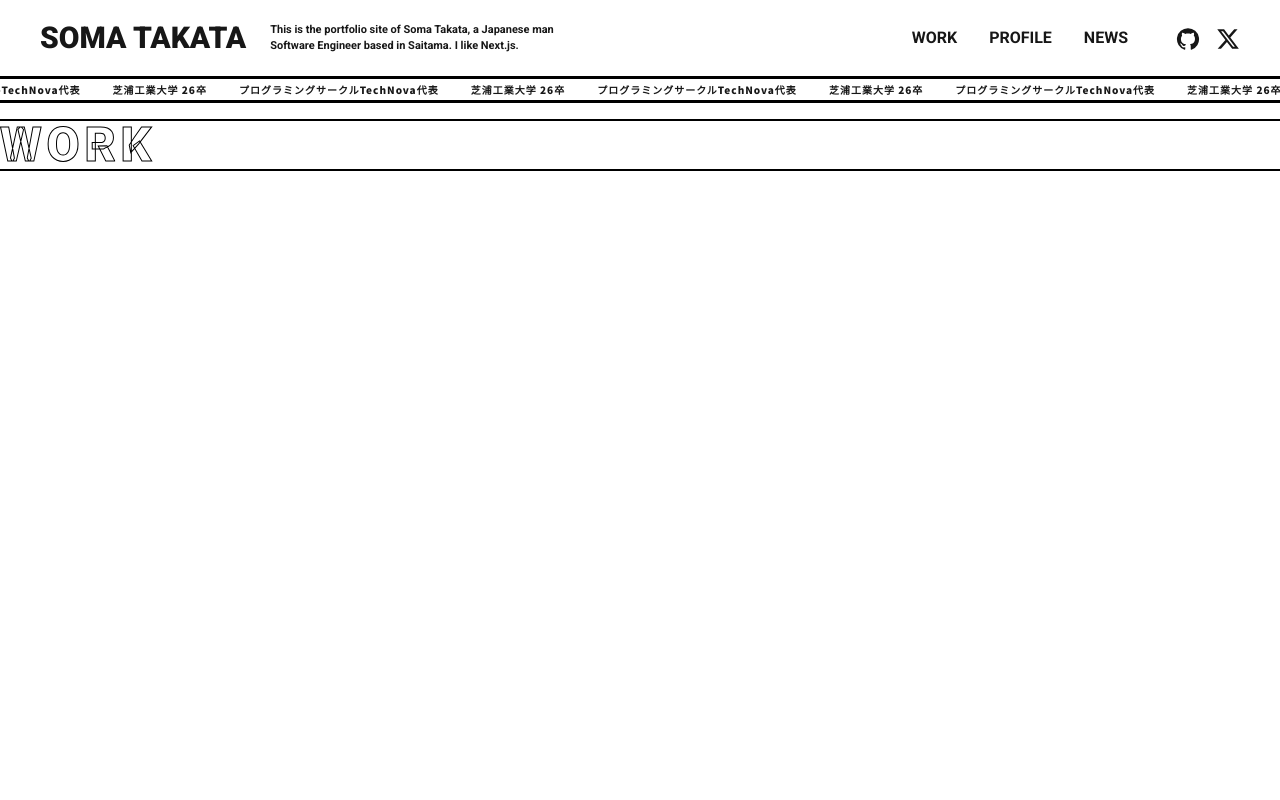
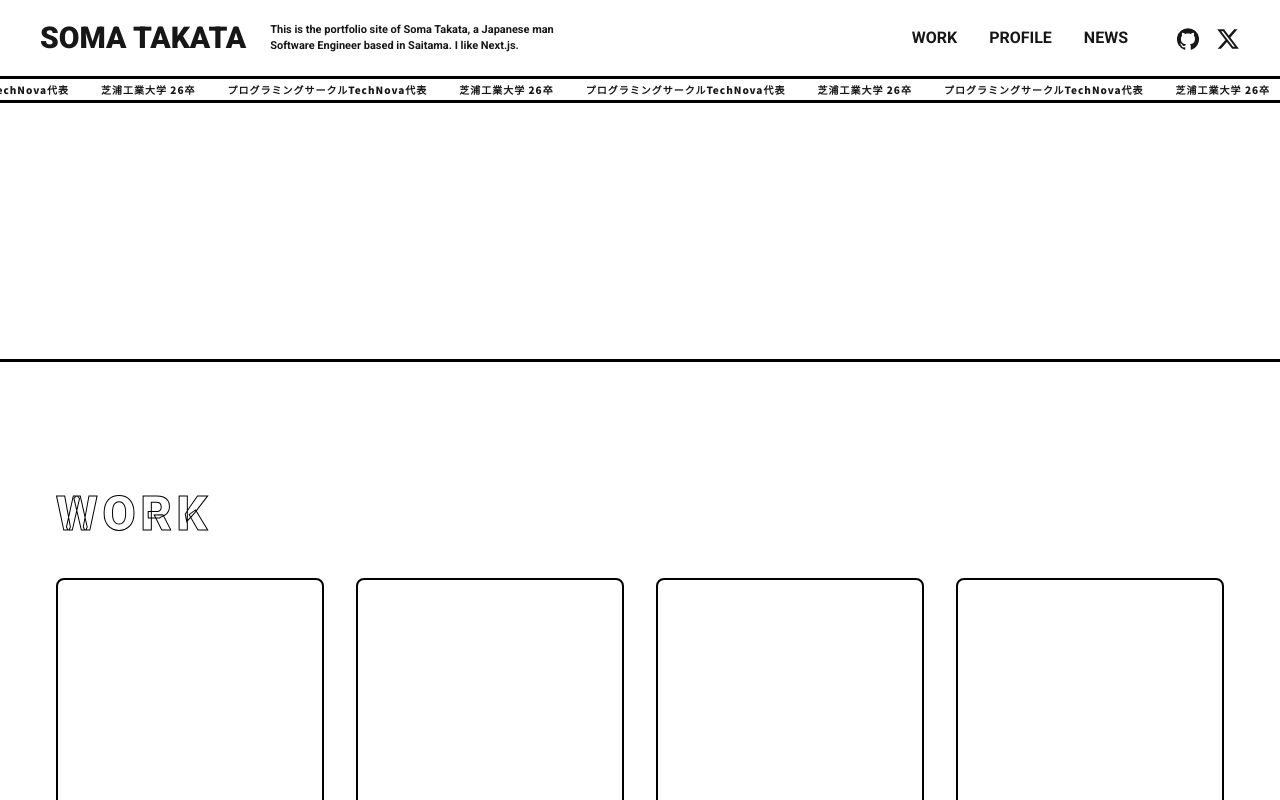
Before and after one commit to SomaTakata/shibayoko, a Next.js app: page / in a window 1280 px wide. Shown: the top 800 px of the page. Built offline with nearby package versions, Linux system fonts and the light colour scheme.

Commit message:
WorkSectionの追加

```diff
--- a/src/app/page.tsx
+++ b/src/app/page.tsx
@@ -1,15 +1,20 @@
 import MarqueeText from "@/feature/components/MarqueeText";
+import WorkSection from "@/feature/components/WorkSection";
 import Header from "@/feature/layout/Header";
-
 
 const Home = () => {
   return (
     <div className="flex flex-col overflow-x-hidden">
       <Header />
       <MarqueeText />
+
+      {/* スペーサーセクション */}
       <section>
-        <h2 className="font-roboto text-5xl font-black tracking-widest text-white border-y-2 mt-4 border-black text-stroke">WORK</h2>
+        <div className="flex items-center justify-center px-14 py-32"></div>
       </section>
+
+      {/* WORKセクション */}
+      <WorkSection />
     </div>
   );
 };
```
